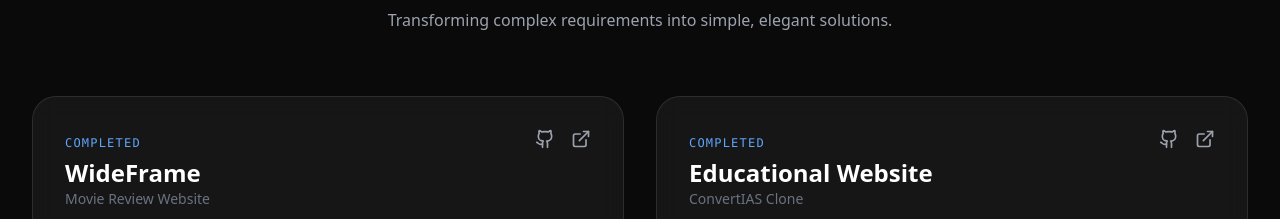
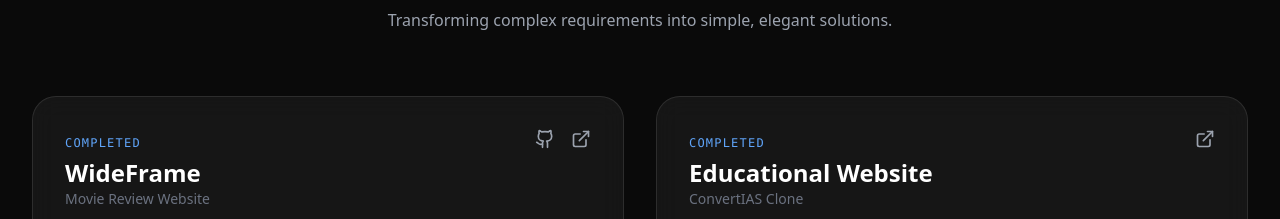
Before and after one commit to Paul-NIROB/PortFolio, a React (Vite) app: page / in a window 1280 px wide. Shown: the part 2500-2719 px from the top of the page. Built offline with nearby package versions, Linux system fonts and the light colour scheme.

Commit message:
Add real GitHub links for projects

```diff
--- a/src/components/Projects.jsx
+++ b/src/components/Projects.jsx
@@ -9,28 +9,32 @@ const Projects = () => {
       subtitle: "Movie Review Website",
       tech: ["HTML", "CSS", "JavaScript", "Node.js", "Firebase"],
       description: "Responsive movie review platform with clean UI and structured layout.",
-      status: "Completed"
+      status: "Completed",
+      github: "https://github.com/Paul-NIROB/WIDEFRAME"
     },
     {
       title: "Educational Website",
       subtitle: "ConvertIAS Clone",
       tech: ["HTML", "CSS", "JavaScript", "Django", "MongoDB"],
       description: "Functional platform with notes, CSAT section, and evaluation system.",
-      status: "Completed"
+      status: "Completed",
+      github: "#"
     },
     {
       title: "GMPCal",
       subtitle: "IPO & GMP Website",
       tech: ["React.js", "JavaScript"],
       description: "Web platform for IPO analysis and GMP tracking.",
-      status: "Ongoing"
+      status: "Ongoing",
+      github: "https://github.com/Paul-NIROB/gmpcal"
     },
     {
       title: "EventFlow",
       subtitle: "Event Social Platform",
       tech: ["Python", "React.js", "FastAPI", "SQLite", "JWT"],
       description: "Smart event-based social media platform for meetings and interactions.",
-      status: "Completed"
+      status: "Completed",
+      github: "https://github.com/Paul-NIROB/EventFlow"
     }
   ];
 
@@ -66,7 +70,11 @@ const Projects = () => {
                     <p className="text-gray-500 text-sm">{project.subtitle}</p>
                   </div>
                   <div className="flex gap-4">
-                    <Github size={20} className="text-gray-400 hover:text-white cursor-pointer transition-colors" />
+                    {project.github !== "#" && (
+                      <a href={project.github} target="_blank" rel="noopener noreferrer">
+                        <Github size={20} className="text-gray-400 hover:text-white cursor-pointer transition-colors" />
+                      </a>
+                    )}
                     <ExternalLink size={20} className="text-gray-400 hover:text-white cursor-pointer transition-colors" />
                   </div>
                 </div>
```
